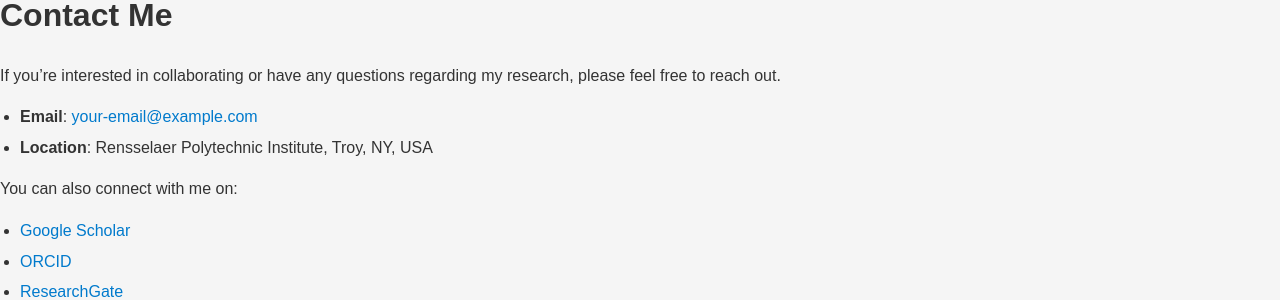
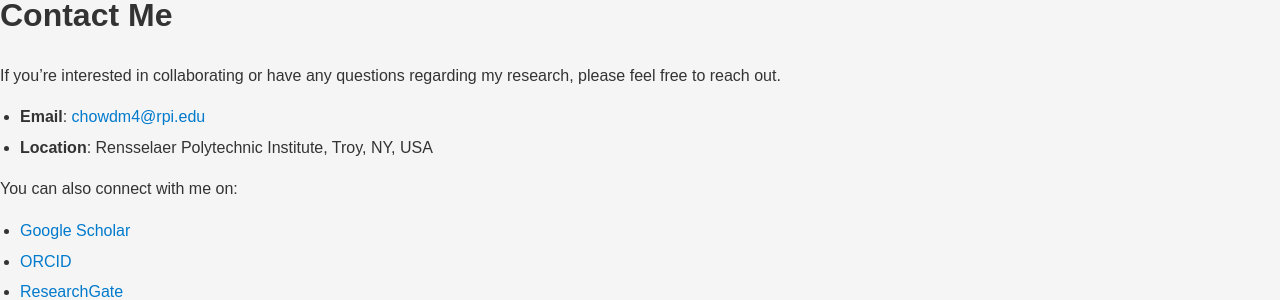
Before and after one commit to matc-thaher/website, a Jekyll site: the page built from contact.md, in a window 1280 px wide. Shown: the part 146-446 px from the top of the page. Built offline with Jekyll 4.4.1, drawn with Linux system fonts in a browser that asks for light colours.

Commit message:
Update contact.md

```diff
--- a/contact.md
+++ b/contact.md
@@ -8,7 +8,7 @@
 
 If you’re interested in collaborating or have any questions regarding my research, please feel free to reach out.
 
-- **Email**: [your-email@example.com](mailto:your-email@example.com)
+- **Email**: [chowdm4@rpi.edu](mailto:chowdm4@rpi.edu)
 - **Location**: Rensselaer Polytechnic Institute, Troy, NY, USA
 
 You can also connect with me on:
```
